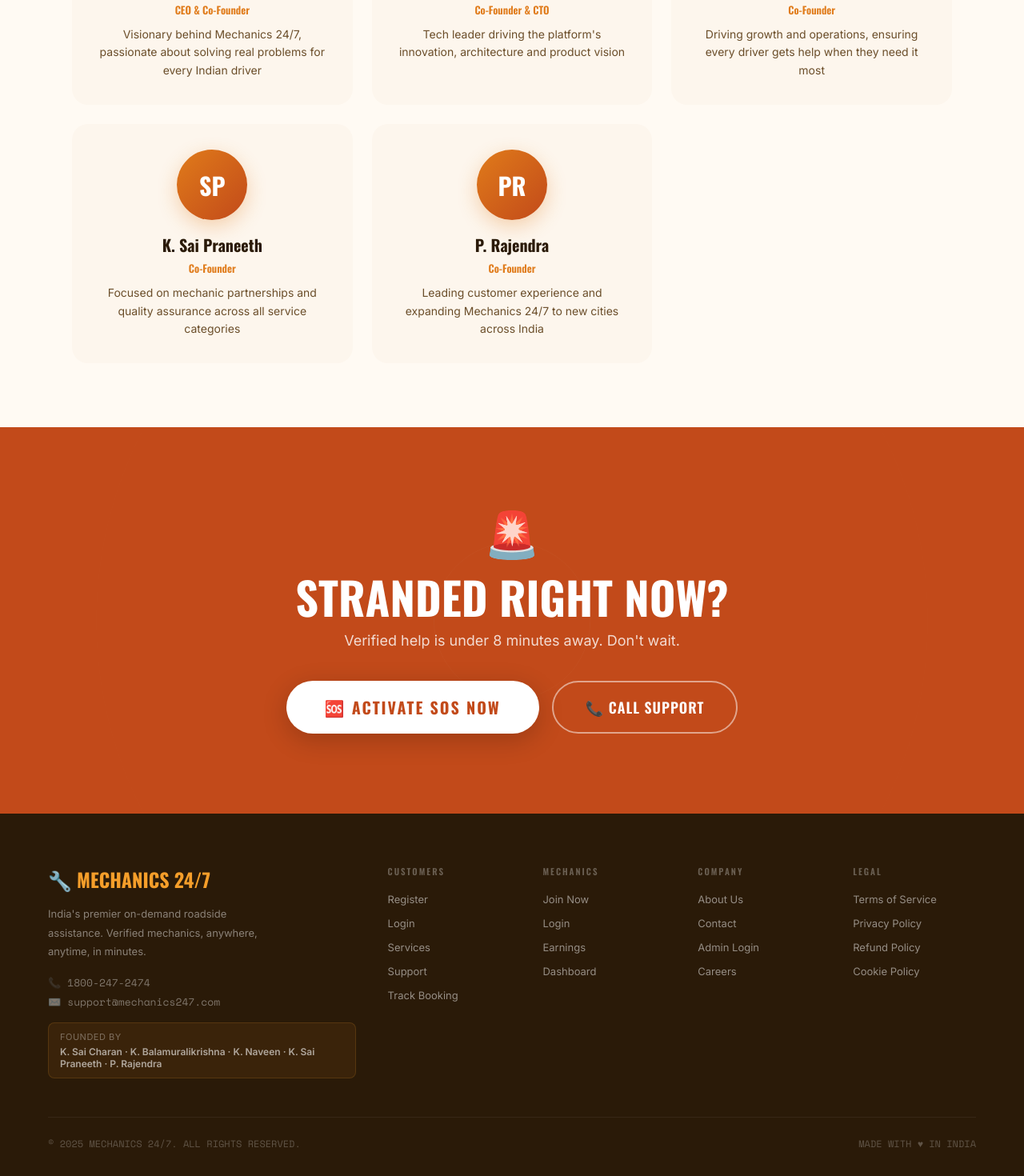
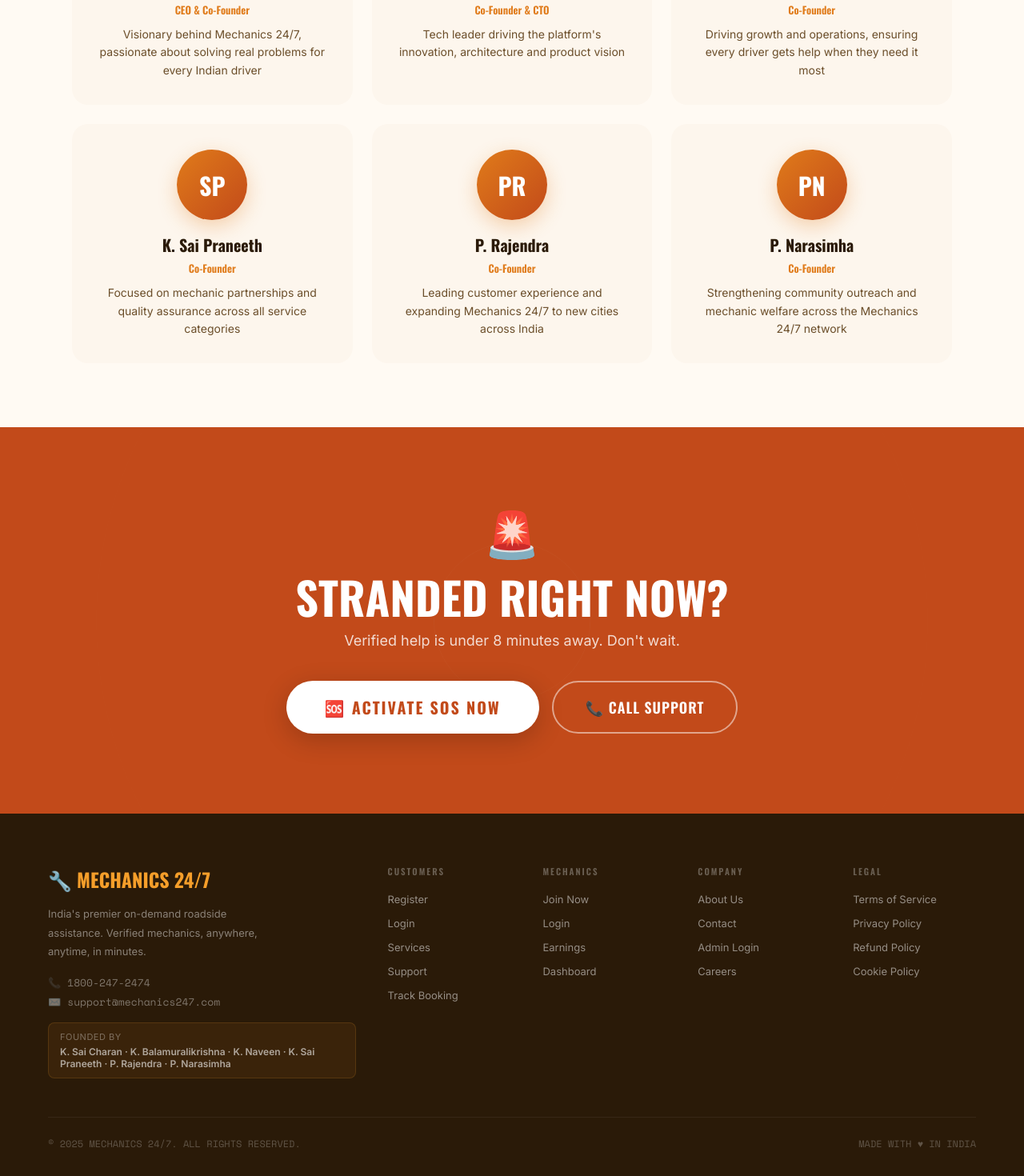
Before and after one commit to ba1uu/mechanics-247, a Next.js app: page / in a window 1280 px wide. Shown: the part 4697-6167 px from the top of the page at 80% size. Built offline with nearby package versions, Linux system fonts and the light colour scheme.

Commit message:
Added P. Narasimha as co-founder

```diff
--- a/src/app/about/page.tsx
+++ b/src/app/about/page.tsx
@@ -12,6 +12,7 @@
     { name: "K. Naveen", role: "Co-Founder", bio: "Driving growth and operations, ensuring every driver gets help when they need it most", init: "KN" },
     { name: "K. Sai Praneeth", role: "Co-Founder", bio: "Focused on mechanic partnerships and quality assurance across all service categories", init: "SP" },
     { name: "P. Rajendra", role: "Co-Founder", bio: "Leading customer experience and expanding Mechanics 24/7 to new cities across India", init: "PR" },
+{ name: "P. Narasimha", role: "Co-Founder", bio: "Strengthening community outreach and mechanic welfare across the Mechanics 24/7 network", init: "PN" },
   ];
 
   const milestones = [
--- a/src/app/page.tsx
+++ b/src/app/page.tsx
@@ -519,6 +519,7 @@
               { name: "K. Naveen", role: "Co-Founder", init: "KN", bio: "Driving growth and operations, ensuring every driver gets help when they need it most" },
               { name: "K. Sai Praneeth", role: "Co-Founder", init: "SP", bio: "Focused on mechanic partnerships and quality assurance across all service categories" },
               { name: "P. Rajendra", role: "Co-Founder", init: "PR", bio: "Leading customer experience and expanding Mechanics 24/7 to new cities across India" },
+{ name: "P. Narasimha", role: "Co-Founder", init: "PN", bio: "Strengthening community outreach and mechanic welfare across the Mechanics 24/7 network" },
             ].map((f, i) => (
               <div key={i} style={{ background: C.cream, borderRadius: 20, padding: 32, textAlign: "center", transition: "all .2s" }}
                 onMouseEnter={e => { (e.currentTarget as HTMLElement).style.transform = "translateY(-4px)"; (e.currentTarget as HTMLElement).style.boxShadow = "0 16px 40px rgba(92,46,10,.1)"; }}
@@ -571,7 +572,7 @@
               {/* Founders credit */}
               <div style={{ marginTop: 16, padding: "10px 14px", background: "rgba(245,158,42,.08)", border: "1px solid rgba(245,158,42,.15)", borderRadius: 8 }}>
                 <div style={{ fontSize: 11, color: "rgba(255,255,255,.35)", letterSpacing: .5, marginBottom: 4 }}>FOUNDED BY</div>
-                <div style={{ fontSize: 12, color: "rgba(255,255,255,.6)", fontWeight: 600 }}>K. Sai Charan · K. Balamuralikrishna · K. Naveen · K. Sai Praneeth · P. Rajendra</div>
+                <div style={{ fontSize: 12, color: "rgba(255,255,255,.6)", fontWeight: 600 }}>K. Sai Charan · K. Balamuralikrishna · K. Naveen · K. Sai Praneeth · P. Rajendra · P. Narasimha</div>
               </div>
             </div>
             {[
```
